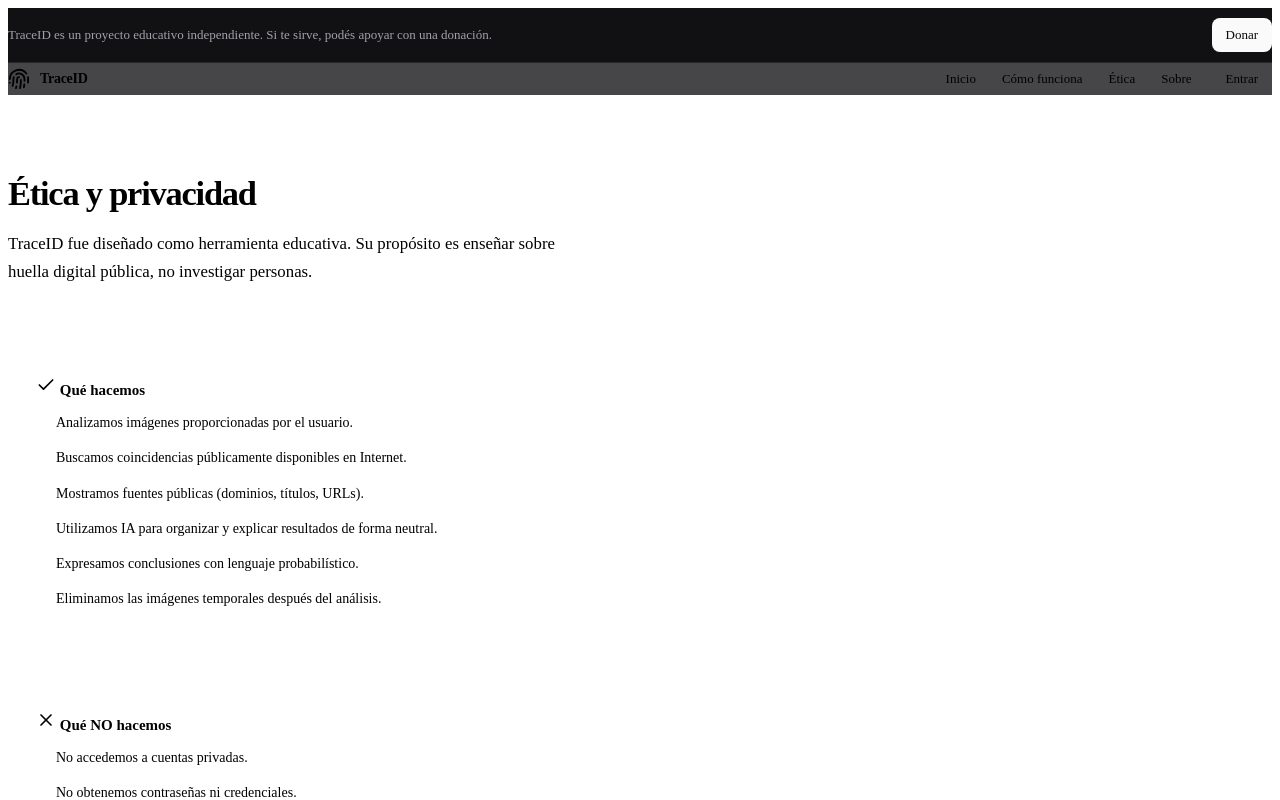
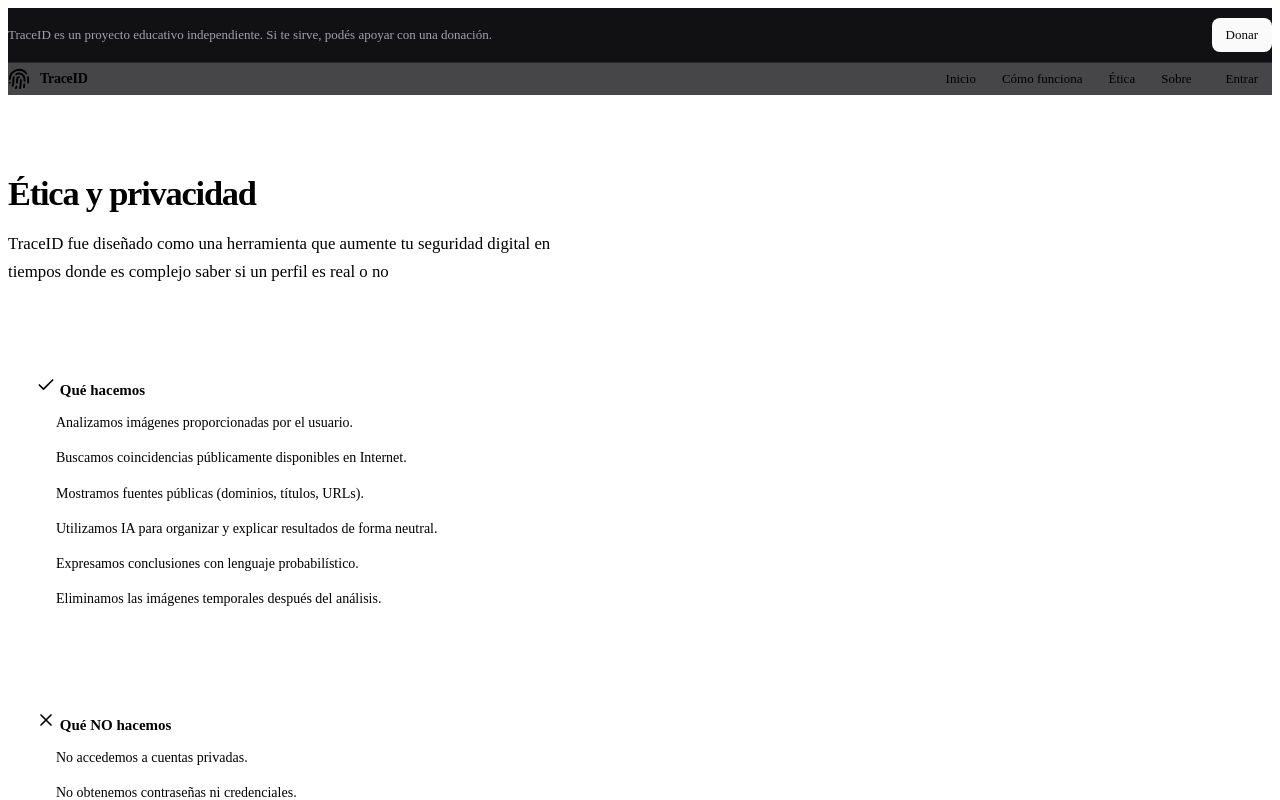
Before and after one commit to lauty720/traceID-frontend, a React (Vite) app in the folder frontend/: page /etica in a window 1280 px wide. Shown: the top 800 px of the page. Built offline with nearby package versions, Linux system fonts and the light colour scheme; no server answers; the HTML template or start-up script is replaced by a standard one.

Commit message:
Ethics.jsx

```diff
--- a/frontend/src/pages/Ethics.jsx
+++ b/frontend/src/pages/Ethics.jsx
@@ -7,8 +7,8 @@ export default function Ethics() {
       <header className="static-header">
         <h1>Ética y privacidad</h1>
         <p>
-          TraceID fue diseñado como herramienta educativa. Su propósito es enseñar
-          sobre huella digital pública, no investigar personas.
+          TraceID fue diseñado como una herramienta que aumente tu seguridad digital
+          en tiempos donde es complejo saber si un perfil es real o no
         </p>
       </header>
 
```
